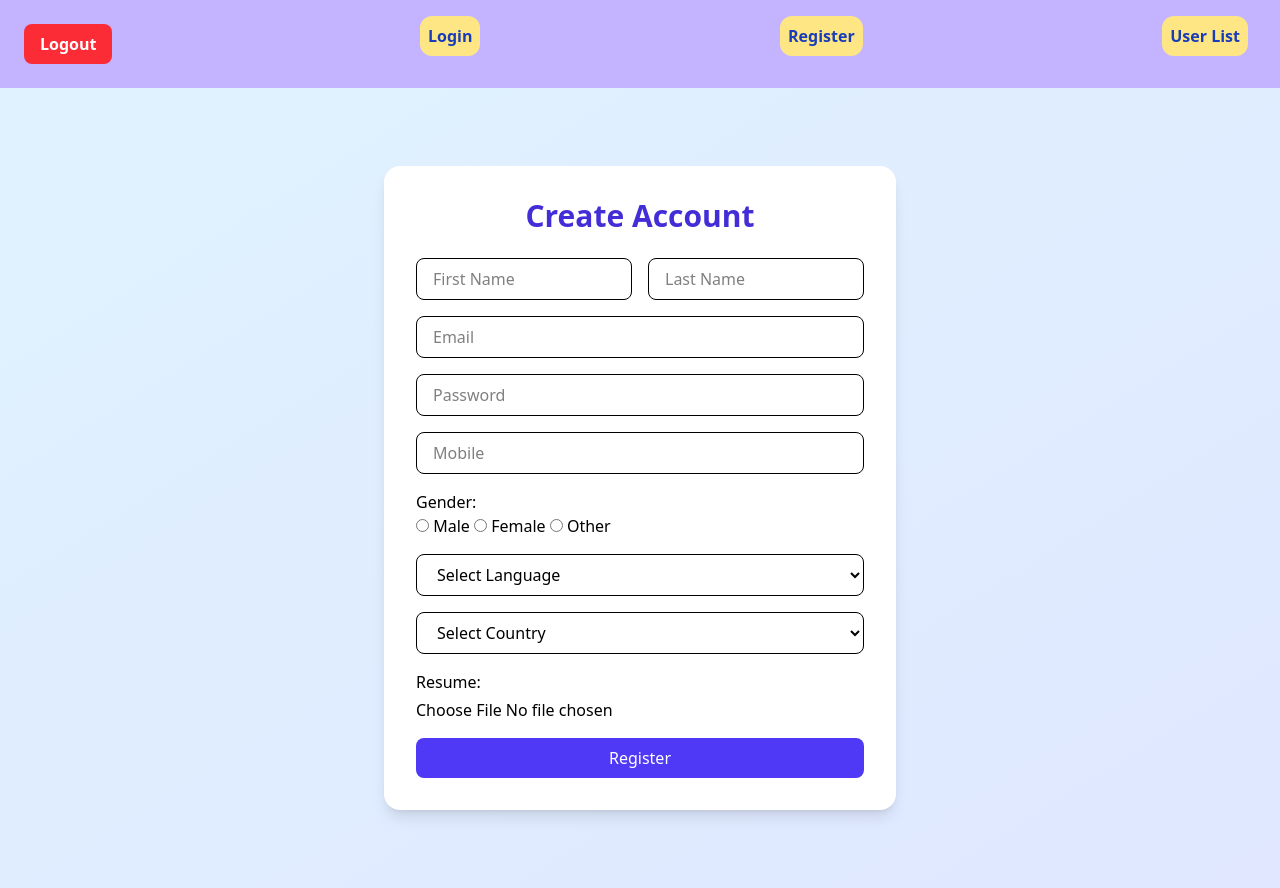
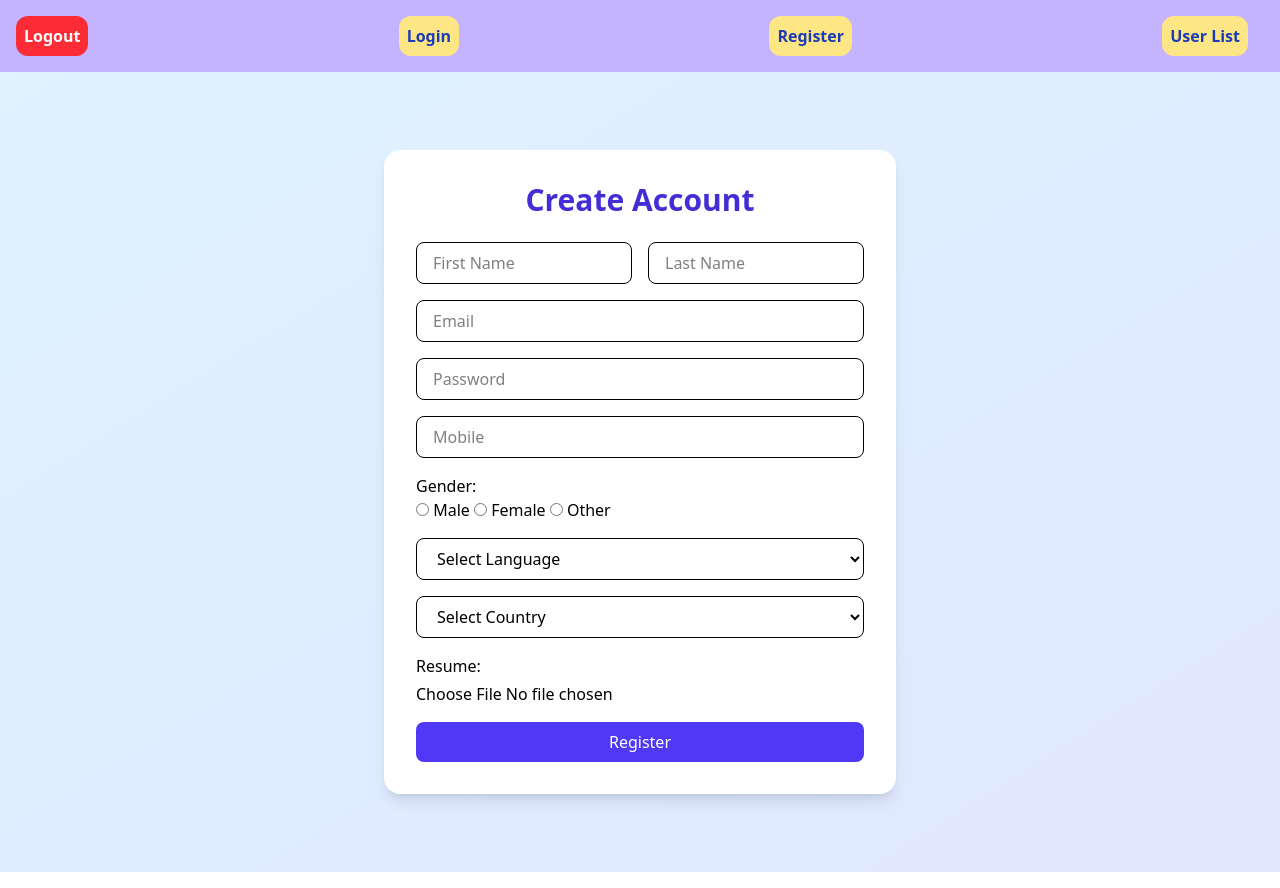
Before and after one commit to newdaksh/CRUD_client, a React (Vite) app: page /register in a window 1280 px wide. Built offline with nearby package versions, Linux system fonts and the light colour scheme.

Commit message:
new changes

```diff
--- a/src/components/LogoutButton.jsx
+++ b/src/components/LogoutButton.jsx
@@ -18,7 +18,7 @@ const LogoutButton = () => {
       theme: 'colored',
     });
     setTimeout(() => {
-      // navigate("/login");
+      navigate("/login");
     }, 4000);
   };
 
@@ -26,7 +26,7 @@ const LogoutButton = () => {
     <>
       <button
         onClick={handleLogout}
-        className="px-4 py-2 bg-red-500 text-white rounded-lg hover:bg-red-600 transition"
+        className="hover:cursor-pointer px-2 py-2 bg-red-500 text-white rounded-xl hover:bg-red-600 transition"
       >
         Logout
       </button>
--- a/src/components/Navbar.jsx
+++ b/src/components/Navbar.jsx
@@ -5,9 +5,9 @@ const Navbar = () => (
   <>
     <nav className="flex justify-between p-4 bg-violet-300">
 
-      <Link to="/logout"
-      className="mr-4 font-semibold text-blue-800"
-      ><button className="hover:cursor-pointer px-2 py-2 rounded-xl"><LogoutButton /></button></Link>
+      <div className="mr-4 font-semibold text-blue-800">
+        <LogoutButton />
+      </div>
 
       <Link to="/login"
       className="mr-4 font-semibold text-blue-800"
--- a/src/services/api.js
+++ b/src/services/api.js
@@ -1,7 +1,8 @@
 import axios from "axios";
 
+// Set your API URL - use environment variable or fallback to local server
 const api = axios.create({
-  baseURL: "https://crud-server-ilsg.onrender.com", // ✅ Your backend URL
+  baseURL: import.meta.env.VITE_API_URL || "http://localhost:5000",
 });
 
 // ✅ Attach token to all requests
```
Also changed, not shown: 1 other file (tests, documents, lock files or other folders).
